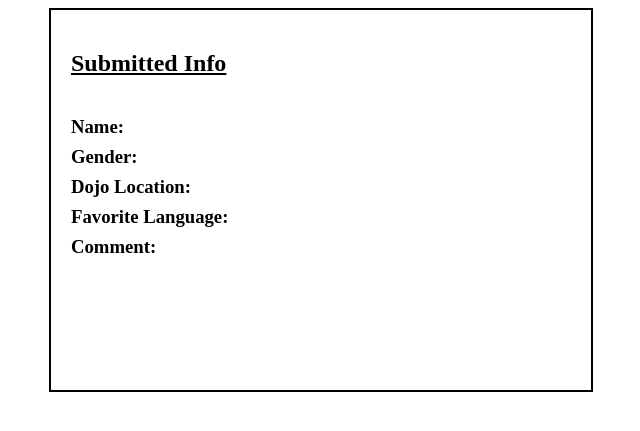
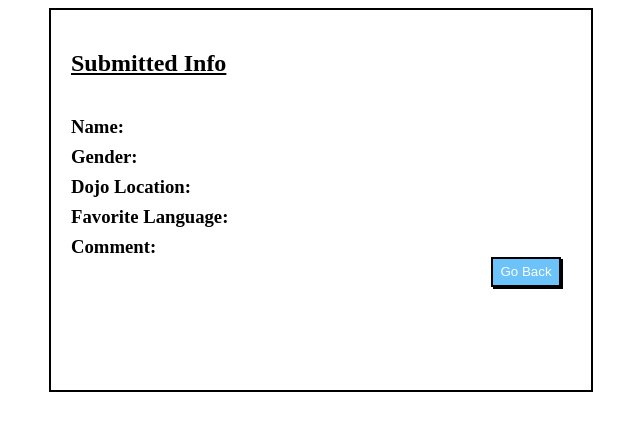
Before and after one commit to Dirogers3/Coding-Dojo, a Flask app: template Dojo_Assignments/python_/flask/fundamentals/POST_Form_Submission/templates/result.html in a window 1280 px wide. Shown: the top 431 px of the page, without its empty margins (319-959 px from the left). Run offline with Flask 2, Linux system fonts and the light colour scheme; the template is opened without the code that fills it, so the values that code supplies are empty.

Commit message:
Update added go back button

```diff
--- a/Dojo_Assignments/python_/flask/fundamentals/POST_Form_Submission/templates/result.html
+++ b/Dojo_Assignments/python_/flask/fundamentals/POST_Form_Submission/templates/result.html
@@ -44,6 +44,17 @@
         input {
             width: 200px;
         }
+        button {
+            border: 2px solid black;
+            width: 70px;
+            height: 30px;
+            background-color: rgb(107, 195, 250);
+            color:white;
+            box-shadow: 2px 2px black;
+            position: relative;
+            left:420px;
+            top: 10px;
+        }
     </style>
 </head>
 <body>
@@ -69,6 +80,7 @@
         <h3>Comment:</h3>
         <h3>{{comment_on_template}}</h3>
     </div>
+    <button>Go Back</button>
     </div>
 
 </body>
```
